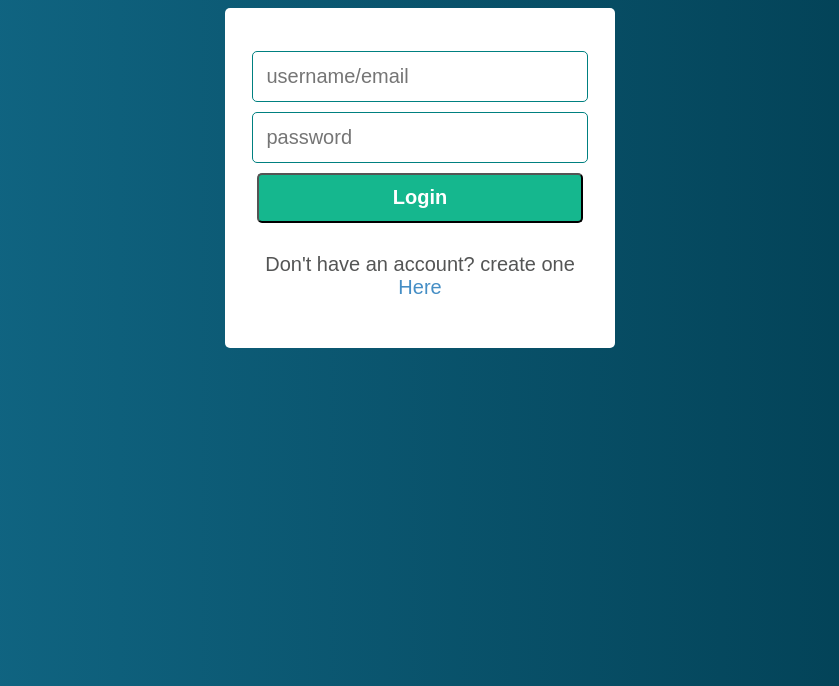
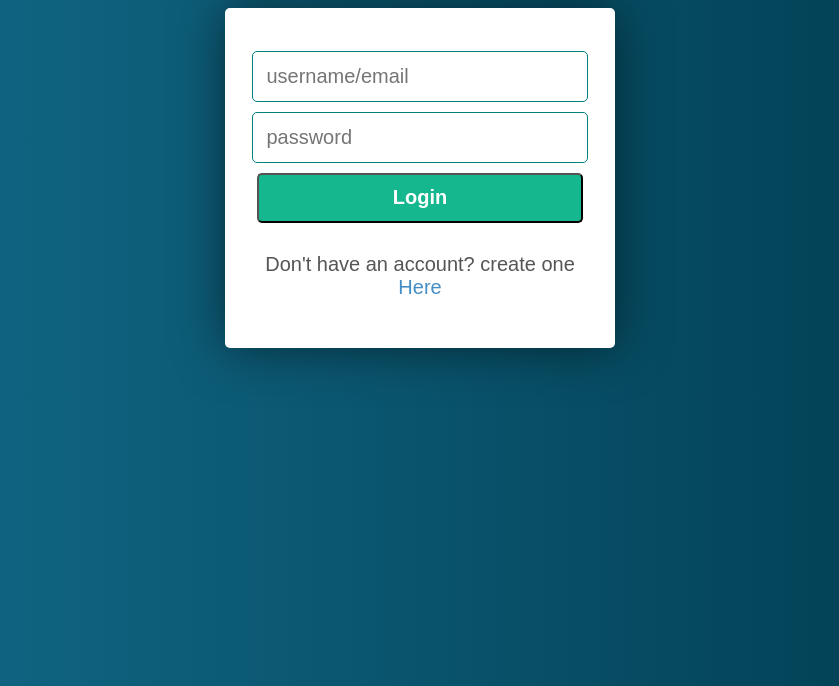
Before and after one commit to clintfidel/WEconnect, a plain HTML site: page Template/Html/login.html in a window 1280 px wide. Shown: the part 114-800 px from the top of the page, without its empty margins (220-1059 px from the left). Drawn offline with Linux system fonts and the light colour scheme.

Commit message:
chore: add box shadow to login and sigup page

```diff
--- a/Template/stylesheet/main.scss
+++ b/Template/stylesheet/main.scss
@@ -185,7 +185,7 @@ body {
     margin: 20px auto;
     padding: 30px 0;
     width: 30%;
-
+    box-shadow: 0 0 50px rgba(0, 0, 0, .5);
 
     input {
         display: flex;
```
Also changed, not shown: Template/stylesheet/main.css, 1 other file.
